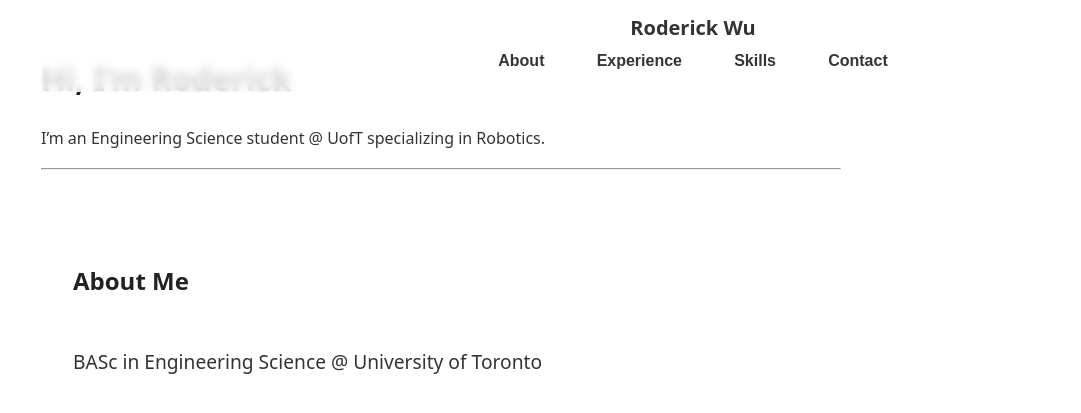
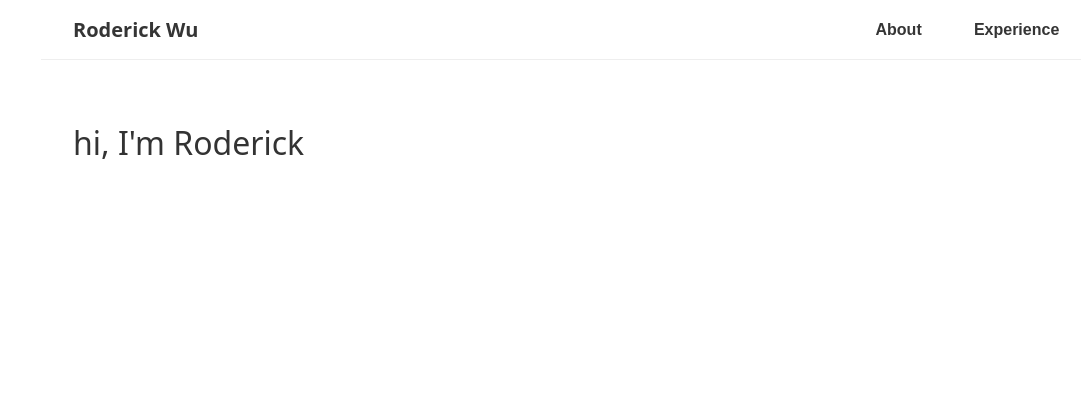
Before and after one commit to Roderick-Wu/Roderick-Wu.github.io, a Jekyll site: the page built from index.md, in a window 1280 px wide and 900 px high. Shown: the top 413 px of the window, without its empty margins (199-1280 px from the left). Built offline with Jekyll 4.4.1, drawn with Linux system fonts in a browser that asks for light colours.

Commit message:
cleaner navigation/headers

```diff
--- a/assets/css/style.css
+++ b/assets/css/style.css
@@ -13,6 +13,12 @@
   scroll-behavior: smooth;
 }
 
+htitle {
+  font-size: 2rem;
+  margin-bottom: 1rem;
+  color: #333;
+}
+
 h1 {
   color: #222;
 }
@@ -21,22 +27,30 @@
   padding: 1rem 0;
   cursor: pointer;
 } */
- .navigation {
+ /* .navigation {
   display: flex;
   justify-content: space-between;
   align-items: center;
   padding: 1rem 2rem 2rem 2rem;
   background-color: #ffffff;
- }
- .nav-links {
+ } */
+  .nav-spacer {
+  height: 60px;
+}
+.nav-links {
   position: fixed;
   top: 0;
   width: 100%;
+  height: 60px;
   background: #ffffffcc;
   backdrop-filter: blur(4px);
-  text-align: center;
-  padding: 0.75rem;
+  display: flex;
+  align-items: center;
+  justify-content: space-between;
+  padding: 0 2rem;
+  box-sizing: border-box;
   z-index: 1000;
+  border-bottom: 1px solid #eee;
 }
 .nav-links button {
   background-color: #353535;
@@ -52,7 +66,8 @@
 .nav-title {
   font-size: 1.25rem;
   font-weight: bold;
-  color: #333;
+  color: #353535;
+  white-space: nowrap;
 }
 .nav-buttons button {
   background: none;
@@ -63,11 +78,11 @@
   padding: 0.5rem 1rem;
   cursor: pointer;
   transition: color 0.2s ease, border-bottom 0.2s ease;
-  border-bottom: 2px solid transparent;
+  text-decoration: none;
 }
 .nav-buttons button:hover {
   color: #3c6e71;
-  border-bottom: 2px solid #3c6e71;
+  text-decoration: underline;
 }
 
 .content {
--- a/index.md
+++ b/index.md
@@ -3,12 +3,11 @@
 title: "Home"
 ---
 
-
-# Hi, I'm Roderick
-
-I'm an Engineering Science student @ UofT specializing in Robotics.
-
----
+<section id="title-card" class="section-fullscreen">
+    <div>
+        <htitle>hi, I'm Roderick</htitle>
+    </div>
+</section>
 
 <!-- <div id="nav" class="navigation"> -->
 <nav class="nav-links">
```
